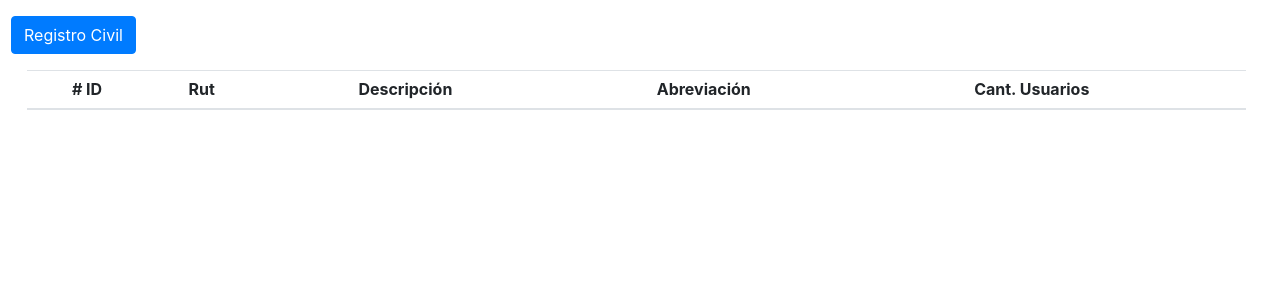
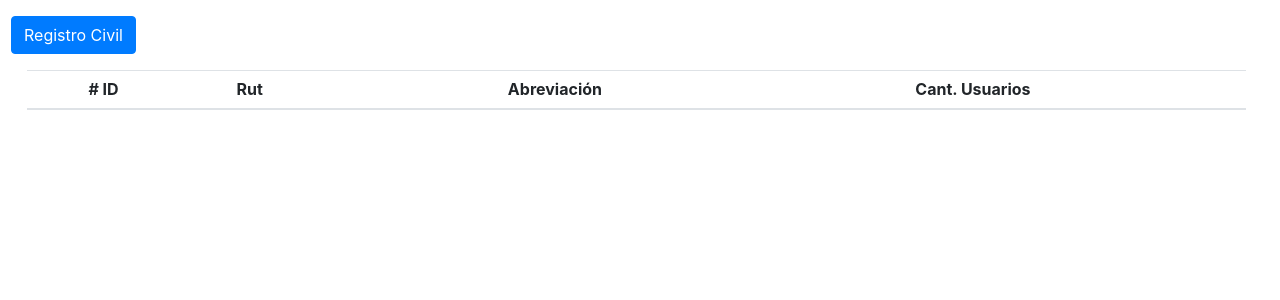
Before and after one commit to jaimechacon/traspasos, a CodeIgniter app: page /provida/index.php/sms/index in a window 1280 px wide. Shown: the part 76-376 px from the top of the page. Run offline with CodeIgniter, Linux system fonts and the light colour scheme; the visitor is signed in with stand-in values (Sample User, id 1); data that the repository does not hold is empty.

Commit message:
sitio de traspasos

```diff
--- a/application/views/listarValidacionesPendientes.php
+++ b/application/views/listarValidacionesPendientes.php
@@ -15,7 +15,7 @@
 			    <tr>
 			      <th scope="col" class="text-center align-middle registro"># ID</th>
 			      <th scope="col" class="text-center align-middle registro">Rut</th>
-			      <th scope="col" class="text-center align-middle registro">Descripci&oacute;n</th>
+			      <th scope="col" class="text-center align-middle registro"></th>
 			      <th scope="col" class="text-center align-middle registro">Abreviaci&oacute;n</th>
 			      <th scope="col" class="text-center align-middle registro">Cant. Usuarios</th>
 			      <th scope="col" class="text-right align-middle registro"></th>
```
